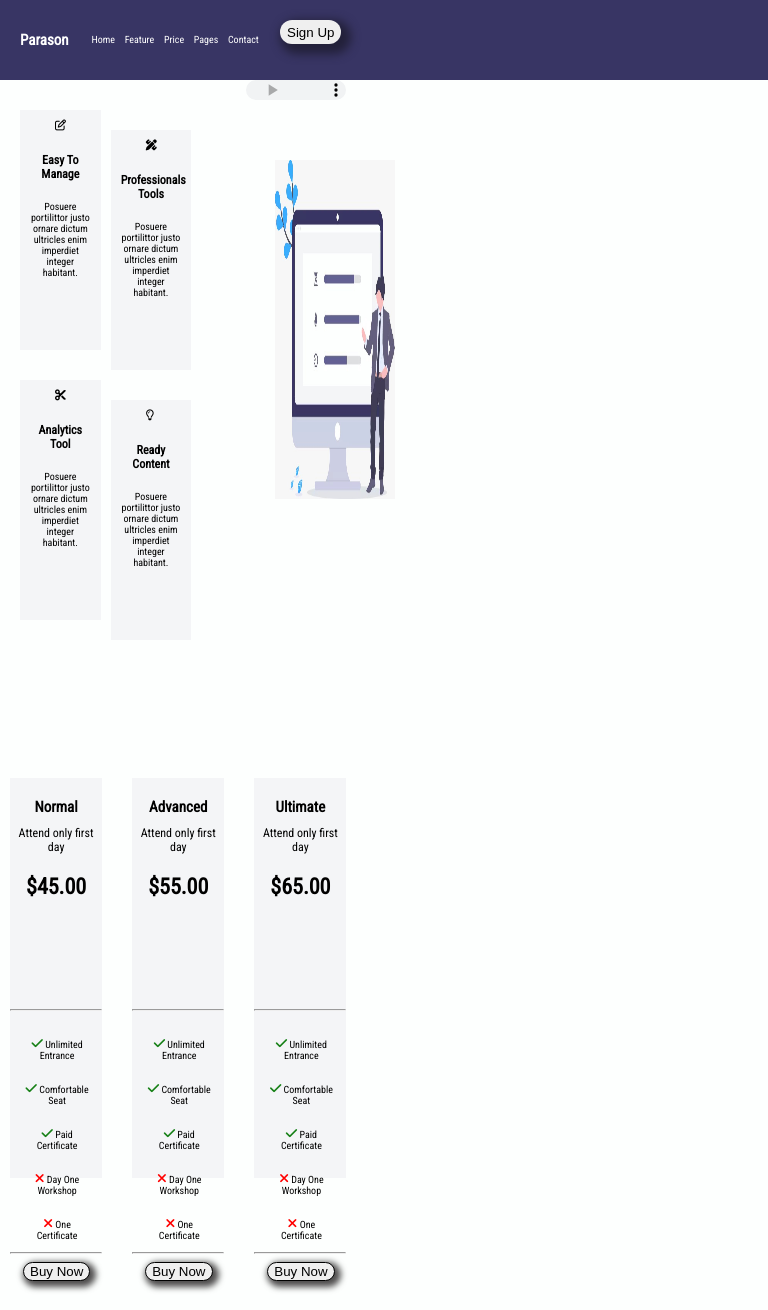
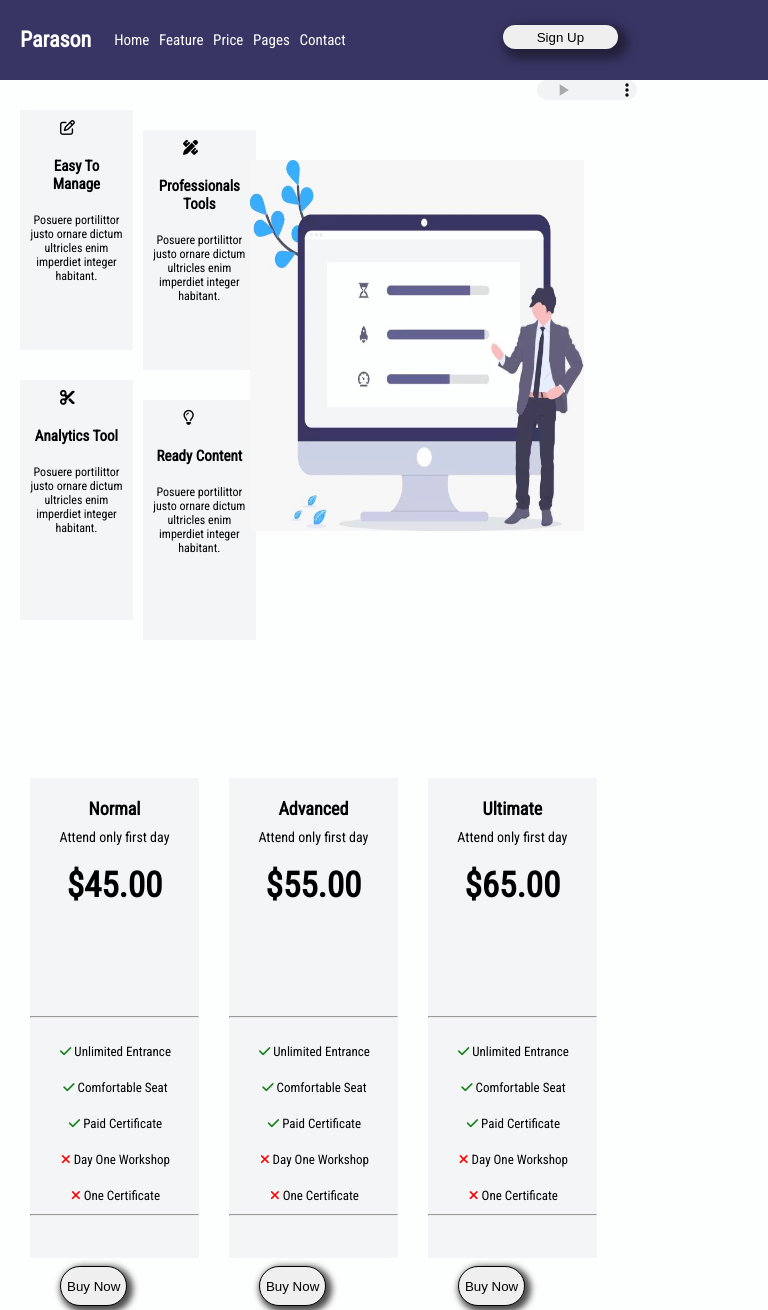
Before and after one commit to melidaceman/IT-Camp, a plain HTML site: page HTML CSS/23. Cas/responsive.html in a window 768 px wide. Shown: the top 1310 px of the page. Drawn offline with Linux system fonts and the light colour scheme.

Commit message:
Responsive site - upgrade

```diff
--- a/HTML CSS/23. Cas/responsive.css
+++ b/HTML CSS/23. Cas/responsive.css
@@ -214,30 +214,30 @@ audio {
   top: 100px;
   right: 0;
 }
-@media (min-width: 412px) and (max-width: 768px) {
+@media (min-width: 635px) and (max-width: 768px) {
   header {
     width: 100%;
   }
 
   header h1 {
     margin-left: 20px;
-    font-size: 15px;
+    font-size: 22px;
   }
   header a {
     position: relative;
     left: 20px;
     margin: 3px;
-    font-size: 10px;
+    font-size: 15px;
   }
   button {
-    width: 8%;
+    width: 15%;
     height: 3%;
     position: absolute;
-    left: 280px;
-    top: 20px;
+    right: 150px;
+    top: 25px;
   }
   .main {
-    width: 25%;
+    width: 35%;
     height: 20%;
     display: flex;
     flex-wrap: wrap;
@@ -253,48 +253,48 @@ audio {
     margin-top: 20px;
   }
   .second img {
-    width: 20%;
+    width: 50%;
 
-    height: 53%;
-    margin-left: 210px;
+    height: 58%;
+    margin-left: 250px;
   }
   .icon {
-    font-size: 11px;
-    margin-left: 35px;
+    font-size: 15px;
+    margin-left: 40px;
     margin-top: 10px;
   }
   .parent {
     width: 100%;
     justify-content: left;
-    margin-left: 10px;
+    margin-left: 30px;
   }
   .child {
-    width: 12%;
-    height: 50%;
+    width: 22%;
+    height: 60%;
   }
 
   p {
-    font-size: 10px;
+    font-size: 12px;
     margin-bottom: 100px;
   }
   h3 {
-    font-size: 12px;
+    font-size: 15px;
   }
   h2 {
-    font-size: 15px;
+    font-size: 18px;
     margin-top: 20px;
   }
   h4 {
-    font-size: 12px;
+    font-size: 14px;
     margin-top: 10px;
   }
   .nu {
-    font-size: 22px;
+    font-size: 35px;
     margin-top: 10px;
   }
 
   .sentence {
-    font-size: 10px;
+    font-size: 13px;
     margin-left: 2px;
     margin-bottom: 1px;
   }
@@ -303,17 +303,17 @@ audio {
   }
   input {
     width: auto;
-    height: auto;
+
     margin: auto;
-    margin-left: 13px;
-    margin-top: 8px;
+    margin-left: 30px;
+    margin-top: 50px;
   }
 
   footer {
     width: 100%;
   }
   .circle {
-    margin-top: 18%;
+    margin-top: 22%;
     width: 60px;
     height: 60px;
   }
@@ -321,21 +321,21 @@ audio {
     width: 60px;
     height: 60px;
     position: absolute;
-    right: 54%;
+    right: 100px;
   }
   .roll {
-    margin-left: 10px;
+    margin-left: 50px;
   }
   footer:hover .circle {
-    transform: translateX(500%);
+    transform: translateX(790%);
   }
   footer:hover .ball {
-    transform: translateX(-500%);
+    transform: translateX(-790%);
   }
   audio {
     position: absolute;
     top: 10%;
-    right: 55%;
+    right: 17%;
   }
 }
 
```
